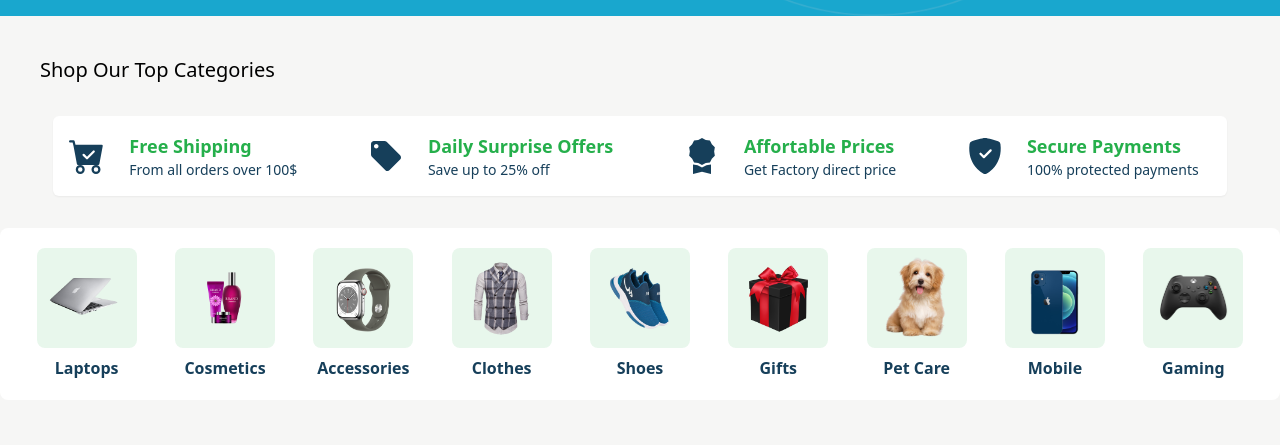
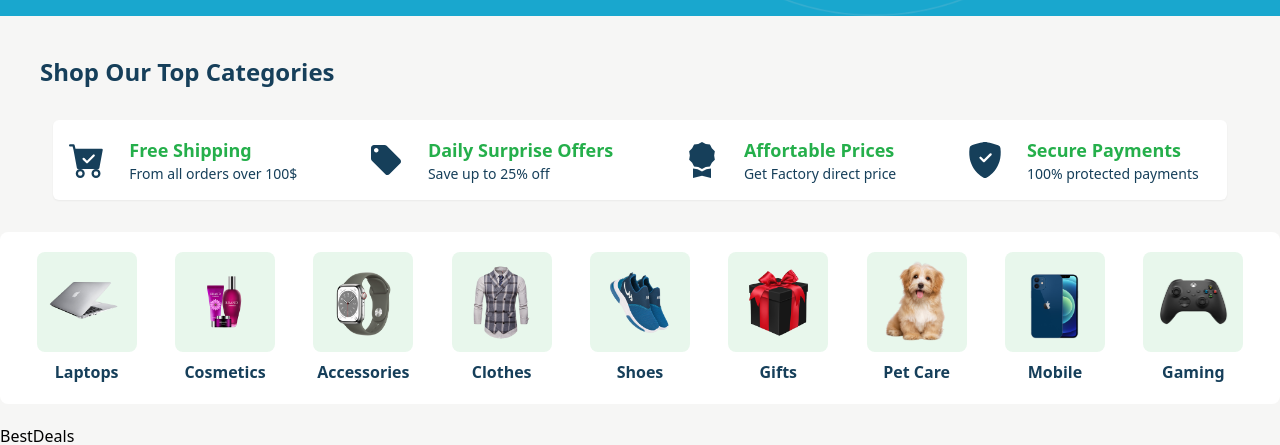
Before and after one commit to cjchika/Gent_Store, a React (Vite) app in the folder client/: page / in a window 1280 px wide. Shown: the part 504-949 px from the top of the page. Before the commit the page ends 924 px from the top, so only its background shows below. Built offline with nearby package versions, Linux system fonts and the light colour scheme; no server answers.

Commit message:
Best Deals

```diff
--- /dev/null
+++ b/client/src/components/subComponents/BestDeals/BestDeals.jsx
@@ -0,0 +1,7 @@
+import React from "react";
+
+const BestDeals = () => {
+  return <div>BestDeals</div>;
+};
+
+export default BestDeals;
--- a/client/src/components/subComponents/Categories/Categories.jsx
+++ b/client/src/components/subComponents/Categories/Categories.jsx
@@ -7,7 +7,7 @@ const Categories = () => {
   return (
     <>
       <div className="my-5 mt-10">
-        <h1 className="capitalize px-5 md:px-10 text-xl font-medium">
+        <h1 className="capitalize px-5 md:px-10 text-2xl font-semibold text-secColor">
           Shop our top categories
         </h1>
       </div>
--- a/client/src/pages/LandingPage.jsx
+++ b/client/src/pages/LandingPage.jsx
@@ -1,6 +1,7 @@
 import Header from "../components/Layout/Header";
 import Hero from "../components/subComponents/Hero/Hero";
 import Categories from "../components/subComponents/Categories/Categories";
+import BestDeals from "../components/subComponents/BestDeals/BestDeals";
 
 const LandingPage = () => {
   return (
@@ -8,6 +9,7 @@ const LandingPage = () => {
       <Header activeHeader={1} />
       <Hero />
       <Categories />
+      <BestDeals />
     </>
   );
 };
```
